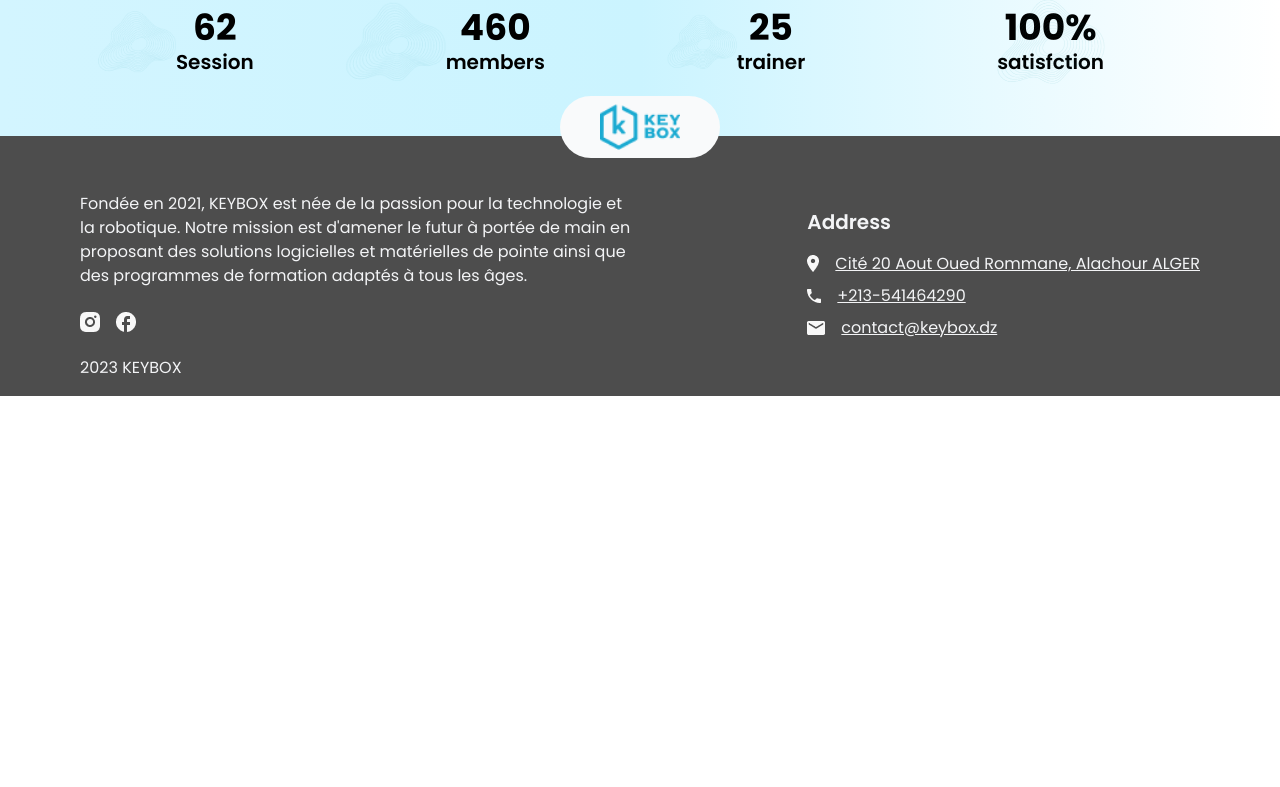
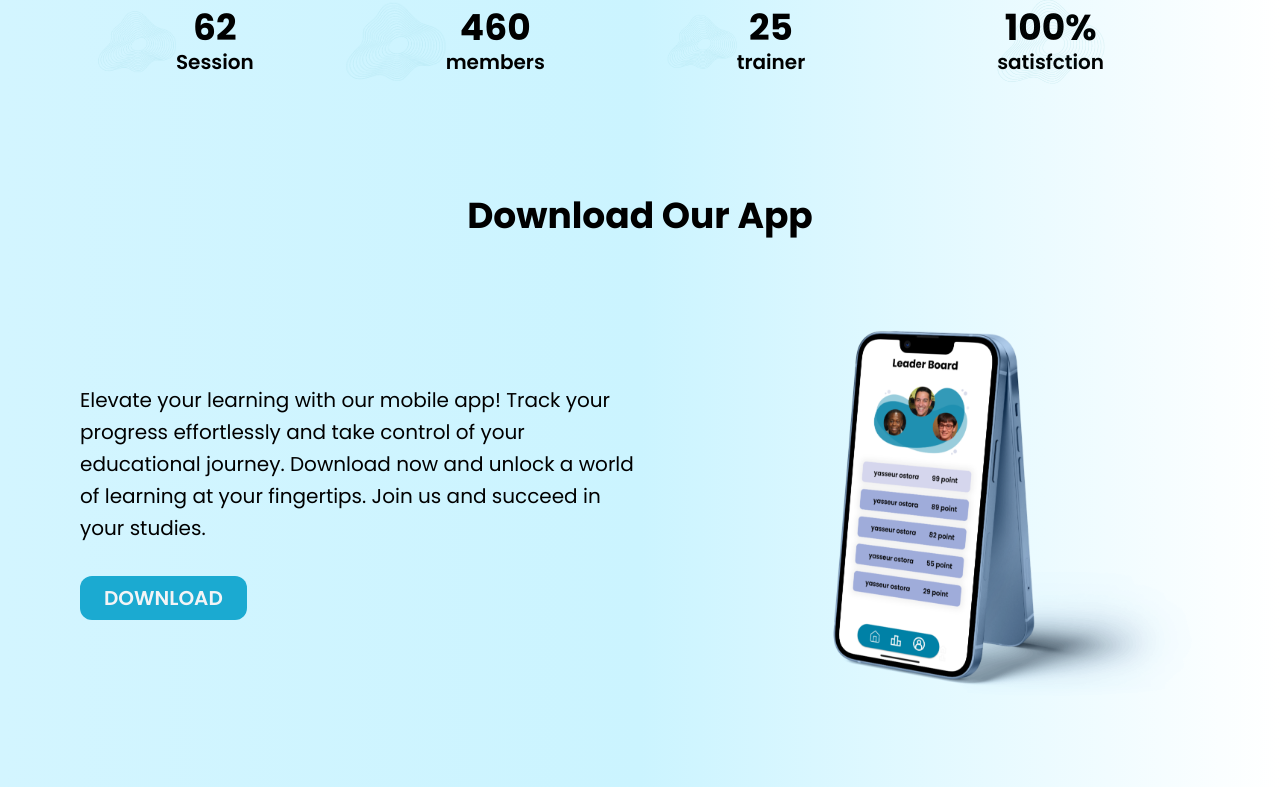
Before and after one commit to YasseurBoutobba/KeyBox_Elearn, a React (Vite) app: page / in a window 1280 px wide. Shown: the part 2748-3535 px from the top of the page. Before the commit the page ends 3144 px from the top, so only its background shows below. Built offline with nearby package versions, Linux system fonts and the light colour scheme; a web font is replaced by a local one.

Commit message:
added the app link

```diff
--- a/src/pages/Profiles/LeaderBoard.jsx
+++ b/src/pages/Profiles/LeaderBoard.jsx
@@ -60,7 +60,7 @@ export const LeaderBoard = () => {
                 </div>
             </div>
         </div>
-        <div className='flex flex-col gap-4 py-10'>
+        <div className='flex flex-col gap-4 '>
             {
                 users?.map((user,key)=>{
                     i++
--- a/src/pages/Profiles/SideNavbar.jsx
+++ b/src/pages/Profiles/SideNavbar.jsx
@@ -25,7 +25,7 @@ const SideNavBar = () => {
     }
 
     return (
-        <div className="  bg-darkBlue fixed px-8 py-6 h-[100dvh] flex flex-col justify-between text-gray-100 ">
+        <div className="  bg-darkBlue rounded-tr-xl rounded-br-xl shadow-sm fixed px-8 py-6 h-[100dvh] flex flex-col justify-between text-gray-100 ">
             <img className=" w-[140px] h-auto" src={logo} alt="" />
             <ul className=" w-full flex flex-col justify-between gap-8 text-xl font-meduim">
                 <li>
@@ -61,9 +61,9 @@ const SideNavBar = () => {
                 </li>
             </ul>
             <div >
-                < button onClick={handleLogout} className=" flex items-center justify-between" >
+                < button onClick={handleLogout} className=" flex items-center justify-between w-full" >
                     <span>Log out</span>
-                    <img className="ml-12" src={logout} alt="" />
+                    <img className="" src={logout} alt="" />
                 </ button>
             </div>
 
--- a/src/pages/Profiles/User.jsx
+++ b/src/pages/Profiles/User.jsx
@@ -28,7 +28,7 @@ export const User = () => {
     },[])
 
   return (
-    <div className="w-full  flex gap-12 items-center">
+    <div className="w-full  flex gap-12 pt-4 pb-10 items-center">
        <div className="bg-gray-50 flex  flex-col gap-5 rounded-xl py-10 items-center shadow-lg min-w-[350px]">
             <div><img src={ramzi} className='w-20 h-20 rounded-[50%]'/></div>
             <div className='font-bold capitalize text-3xl '>{user?.userName} </div>
--- a/src/pages/landing_page/Main.jsx
+++ b/src/pages/landing_page/Main.jsx
@@ -7,6 +7,7 @@ import Courses from "./compenets/Courses";
 import Partners from "./compenets/Partnership";
 import AboutUs from "./compenets/Aboutus";
 import Footer from "./compenets/Footer";
+import DownloadApp from "./compenets/Download";
 const LandingPage = () => {
     useEffect(() => {
         AOS.init({
@@ -24,6 +25,7 @@ const LandingPage = () => {
                 <Courses />
                 <Partners />
                 <AboutUs />
+                <DownloadApp />
             </div>
             <div className=" bg-[#4D4D4D]">
                 <Footer />
--- /dev/null
+++ b/src/pages/landing_page/compenets/Download.jsx
@@ -0,0 +1,19 @@
+import downloadAppImg from '../assets/downloadapp.png'
+const DownloadApp = () => {
+    const appLink = "https://drive.google.com/file/d/1MQkClPoxLHumRnCdEkYAY2PzAy7WO-ZP/view"
+    return (
+        <div id='partners' className=' py-[60px] relative'>
+            <h1 data-aos="fade-up" data-aos-once="true" className=' text-4xl text-center font-bold'>Download Our App</h1>
+            <div className='flex items-center justify-between py-14'>
+                <div className=' w-[50%] flex flex-col items-start gap-8' data-aos="fade-right" >
+                    <p  className=' text-xl leading-8'>Elevate your learning with our mobile app! Track your progress effortlessly and take control of your educational journey. Download now and unlock a world of learning at your fingertips. Join us and succeed in your studies.</p>
+                    <a target='_blank' href={appLink} className=' py-2 px-6 text-xl text-gray-100 bg-mainBlue rounded-xl uppercase font-semibold'>Download</a>
+
+                </div>
+                <img  data-aos="fade-up" data-aos-duration="1600" className=" w-[50%]" src={downloadAppImg} alt="" />
+            </div>
+        </div>
+     );
+}
+
+export default DownloadApp;
```
Also changed, not shown: src/pages/landing_page/assets/downloadApp.png (added).
